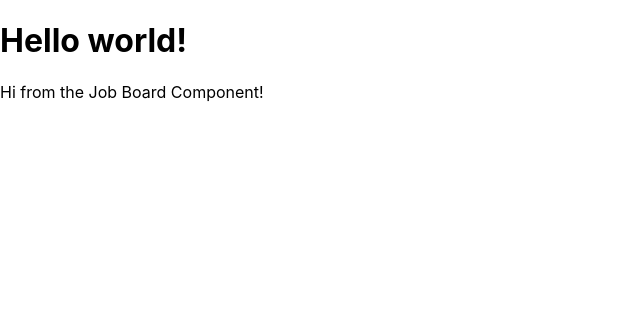
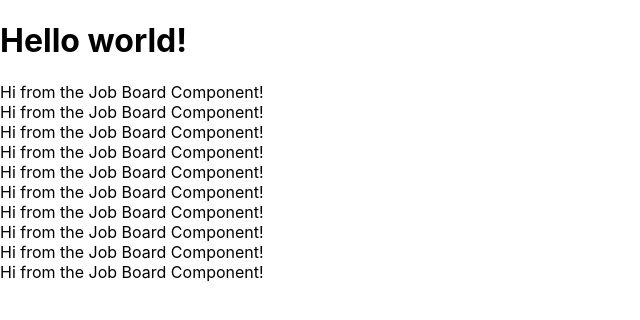
Before and after one commit to jonathancz/job-listing, a React (Create React App) app in the folder job-listing-app/: page / in a window 1280 px wide. Shown: the top 320 px of the page, without its empty margins (0-640 px from the left). Built offline with nearby package versions, Linux system fonts and the light colour scheme.

Commit message:
Fetching data from Job Board Component

```diff
--- a/job-listing-app/src/App.js
+++ b/job-listing-app/src/App.js
@@ -1,11 +1,29 @@
-import React from 'react';
-import JobBoardComponent from './components/JobComponentBoard';
+import React, { useState, useEffect } from 'react'
+import data from './service/data.json'
+import JobBoardComponent from './components/JobComponentBoard'
 
 function App() {
+  // Initialize as empty array
+  const [jobs, setJobs] = useState([])
+
+  useEffect(() => {
+    setJobs(data)
+  }, [])
+
+  console.log(data)
   return (
     <div className="App">
       <h1>Hello world!</h1>
-      <JobBoardComponent />
+      {
+        jobs.length === 0 ? (
+          <p>Jobs are fetching...</p>
+        ) : (
+            jobs.map(job => (
+              <JobBoardComponent job={job} key={job.id} />
+            ))
+          )
+      }
+
     </div>
   );
 }
@@ -14,8 +32,8 @@ export default App;
 
 
 // TODO
-// 1. Study the design and data/API
-// 2. Create Job Board component (receive the data)
+// 1. Study the design and data/API *
+// 2. Create Job Board component (receive the data) *
 // 3. Get the data from JSON
 // 4. Pass down data to the Job Board component
 // 5. Styling
```
